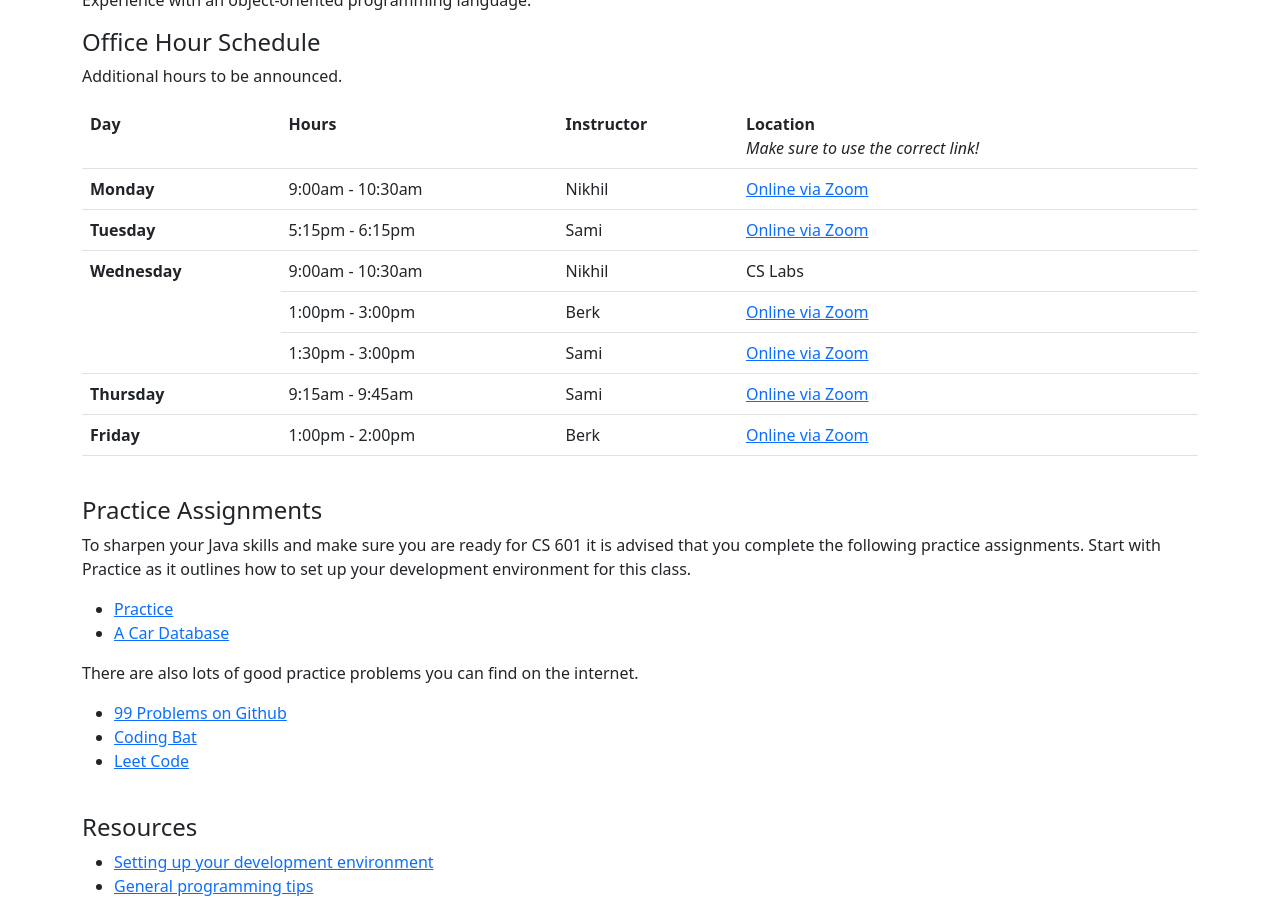
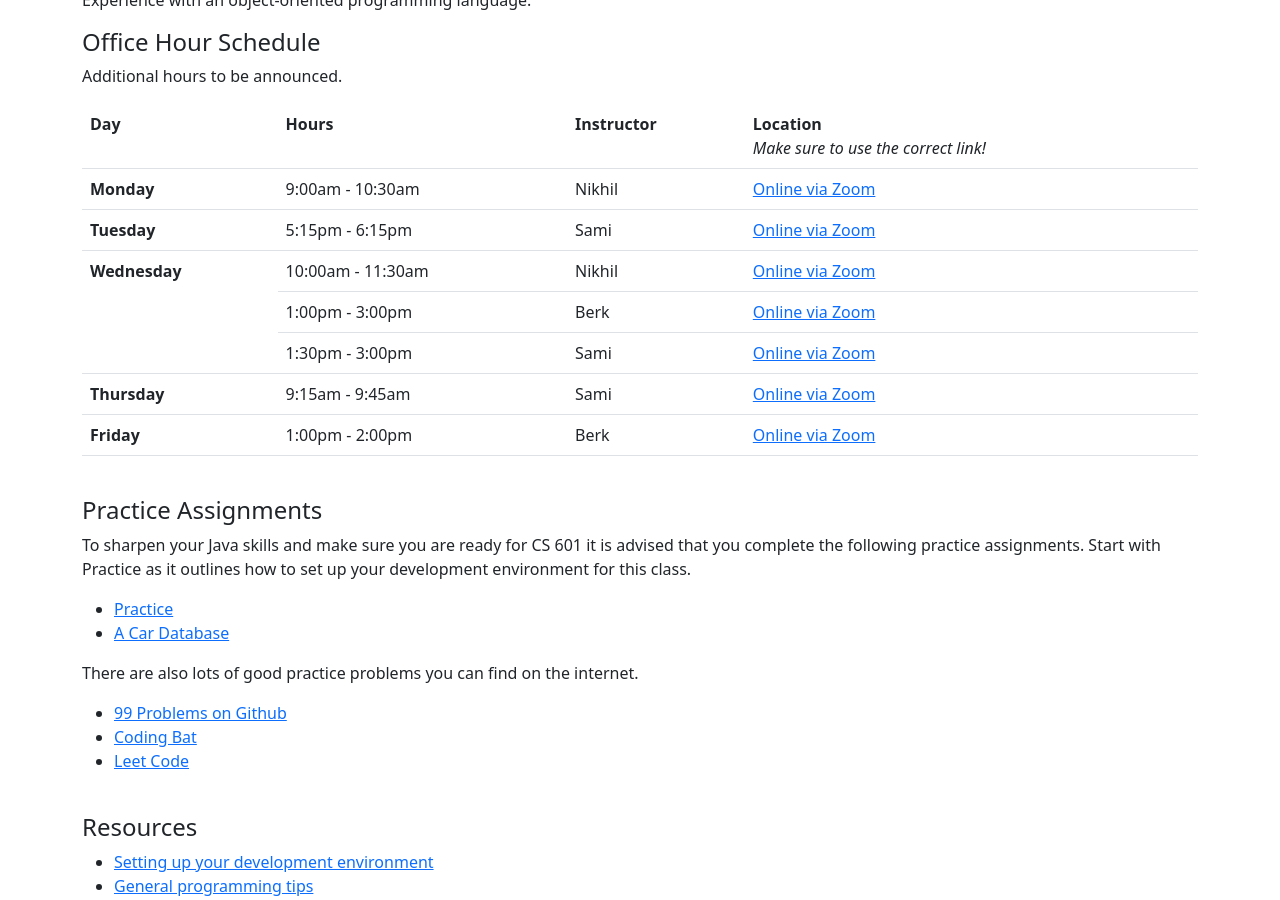
Before and after one commit to CS601-F21/cs601-f21, a Jekyll site: the page built from index.html, in a window 1280 px wide and 900 px high, scrolled down 431 px. Built offline with Jekyll 4.4.1, drawn with Linux system fonts in a browser that asks for light colours.

Commit message:
update office hour

```diff
--- a/index.html
+++ b/index.html
@@ -54,9 +54,9 @@ title: Home
 		</tr>
 		<tr>
 			<td rowspan=3><strong>Wednesday</strong></td>
-			<td>9:00am &dash; 10:30am</td>
+			<td>10:00am &dash; 11:30am</td>
 			<td>Nikhil</td>
-			<td>CS Labs</td>
+			<td><a href="https://usfca.zoom.us/j/83747920217">Online via Zoom</a></td>
 		</tr>
 		<tr>
 			<td>1:00pm &dash; 3:00pm</td>
--- a/syllabus.html
+++ b/syllabus.html
@@ -35,7 +35,7 @@ title: Syllabus
     	</tr>
     	<tr>
       		<td><strong>Nikhil Matta</strong></td>
-      		<td>Monday (online) 9:00am &dash; 10:30am; <br/>Wednesday (in person) 9:00am &dash; 10:30am</td>
+      		<td>Monday (online) 9:00am &dash; 10:30am; <br/>Wednesday (online) 10:00am &dash; 11:30am</td>
     	</tr>
     	<tr>
       		<td><strong>Berk Burak Tasdemir</strong></td>
```
